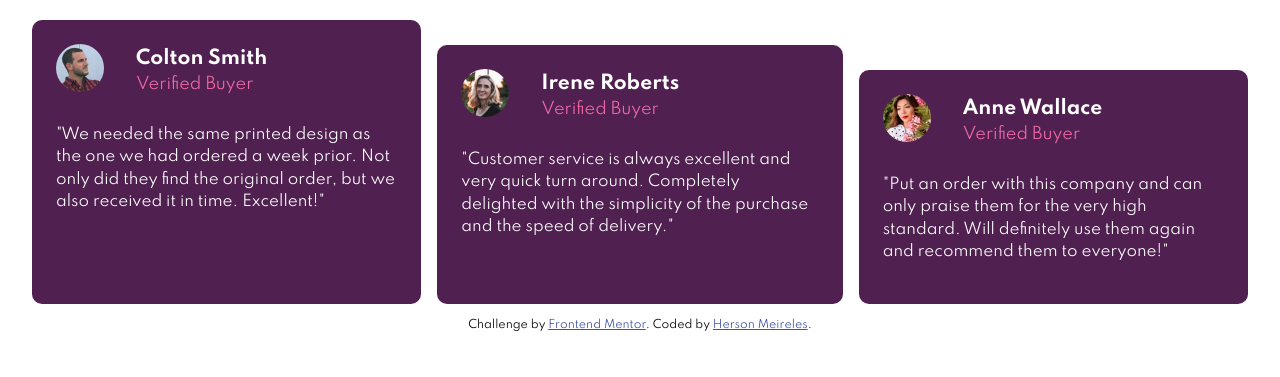
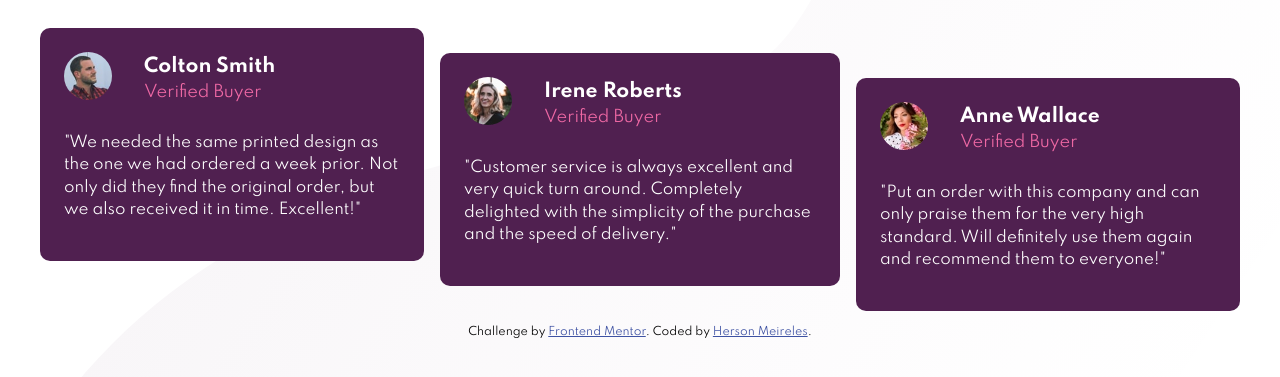
Before and after one commit to Hersonmei/Social-proof-section, a plain HTML site: page index.html in a window 1280 px wide. Shown: the part 313-690 px from the top of the page. Drawn offline with Linux system fonts and the light colour scheme.

Commit message:
Finalização do projeto

```diff
--- a/index.html
+++ b/index.html
@@ -27,6 +27,8 @@
     </style>
   </head>
   <body>
+    <main>
+
 
     <div class="title">
       <h1>10,000+ of our users love our products</h1>
@@ -124,5 +126,7 @@
         >Frontend Mentor</a
       >. Coded by <a href="#">Herson Meireles</a>.
     </footer>
+
+  </main>
   </body>
 </html>
--- a/styles.css
+++ b/styles.css
@@ -7,6 +7,9 @@
 
 body {
     font-family: 'Spartan', sans-serif;
+}
+
+main{
     display: grid;
     gap: 16px;
     flex-direction: column;
@@ -81,9 +84,17 @@ h3 {
 @media (min-width: 376px){
 
     body{
+        background-image: url(./images/bg-pattern-top-mobile.svg), url(./images/bg-pattern-bottom-desktop.svg);
+        background-size: 30%, cover;
+        background-repeat: no-repeat;
+        height: 100vh;
+    }
+
+    main{
         grid-template-columns: 1fr repeat(2, 0.5fr) 1fr;
         grid-template-rows: repeat(2, 1fr);
         padding: 2rem;
+        height: 80vh;
     }
 
     h1{
@@ -121,11 +132,17 @@ h3 {
 
     .reviews{
         grid-row: 2;
+
+    }
+
+    .reviews.one{
+        margin-bottom: 50px;
     }
 
     .reviews.two{
         grid-column: 2 / 4;
         margin-top: 25px;
+        margin-bottom: 25px;
     }
 
     .three{
```
